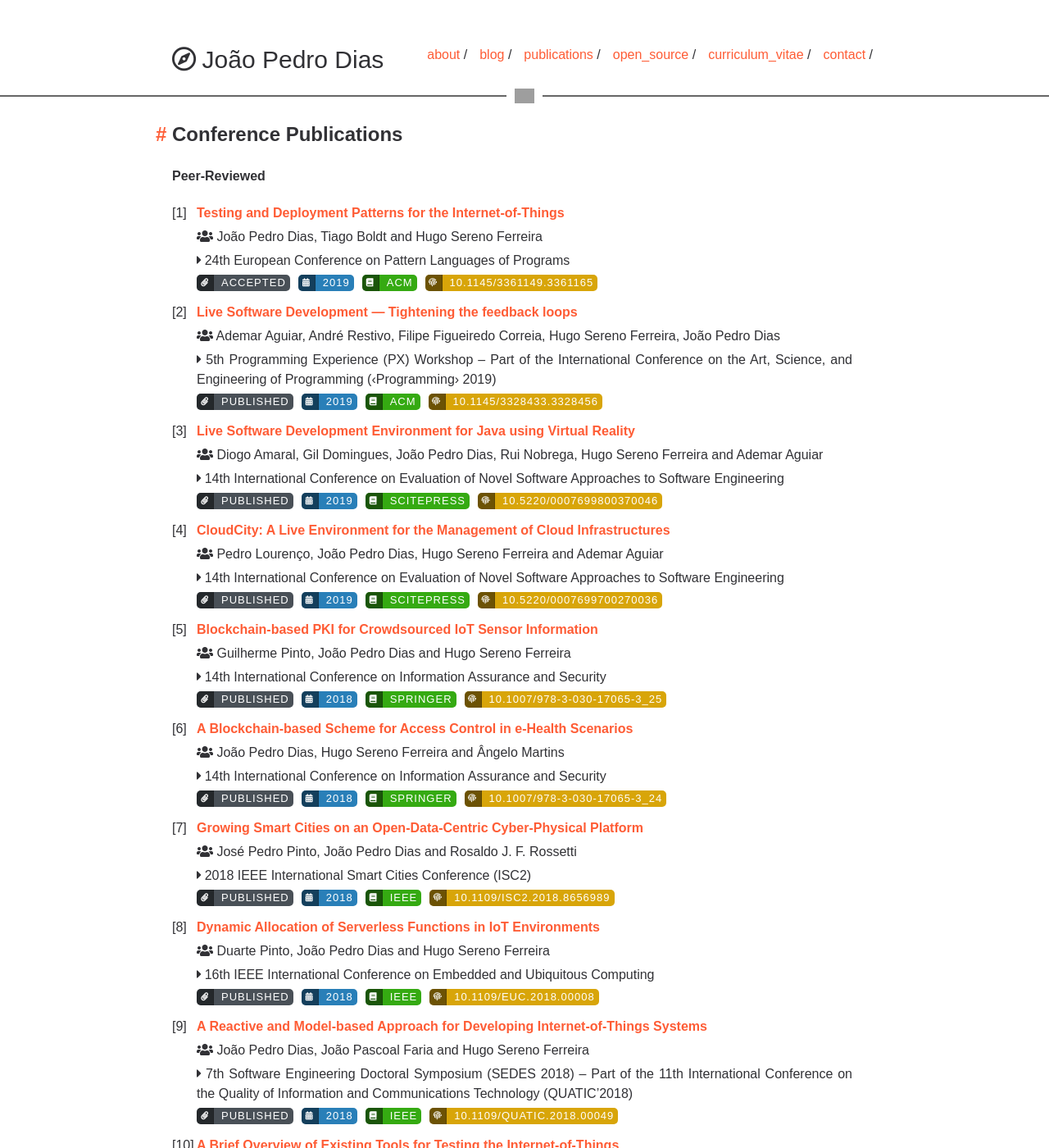
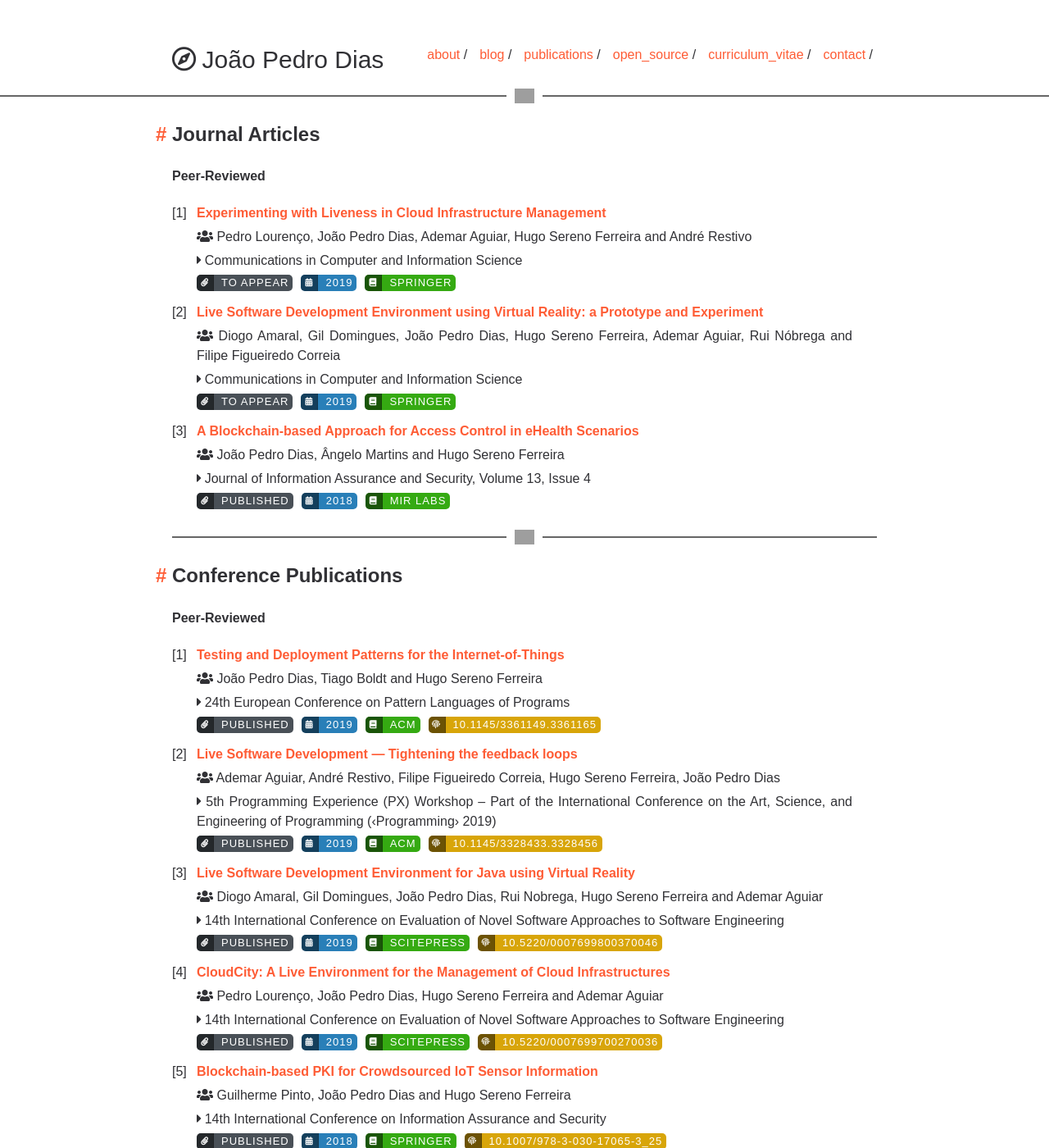
Before and after one commit to jpdias/jpdias.github.io, a Jekyll site: the page built from publications.md, in a window 1280 px wide and 1400 px high. Shown: the whole window at 82% size. Built offline with Jekyll 4.4.1, drawn with Linux system fonts in a browser that asks for light colours; nearby versions of some CDN libraries; some web fonts are replaced; some of the changed text lies outside the part shown; grey boxes are pictures that could not be loaded.

Commit message:
add to appear pubs

```diff
--- a/_data/publications.yml
+++ b/_data/publications.yml
@@ -7,7 +7,7 @@ confs:
     year: 2019
     doi: 10.1145/3361149.3361165
     url: "http://doi.org/10.1145/3361149.3361165"
-    status: "Accepted"
+    status: "Published"
     pub: ACM
 
   - title: "Live Software Development --- Tightening the feedback loops"
@@ -128,6 +128,22 @@ confs:
     pub: SCITEPRESS
 
 journals:
+  - title: "Experimenting with Liveness in Cloud Infrastructure Management"
+    authors: "Pedro Lourenço, João Pedro Dias, Ademar Aguiar, Hugo Sereno Ferreira and André Restivo"
+    conference: "Communications in Computer and Information Science"
+    year: 2019
+    url: "/404"
+    issn: "-"
+    status: "To Appear"
+    pub: Springer
+  - title: "Live Software Development Environment using Virtual Reality: a Prototype and Experiment"
+    authors: "Diogo Amaral, Gil Domingues, João Pedro Dias, Hugo Sereno Ferreira, Ademar Aguiar, Rui Nóbrega and Filipe Figueiredo Correia"
+    conference: "Communications in Computer and Information Science"
+    year: 2019
+    url: "/404"
+    issn: "-"
+    status: "To Appear"
+    pub: Springer
   - title: "A Blockchain-based Approach for Access Control in eHealth Scenarios"
     authors: "João Pedro Dias, Ângelo Martins and Hugo Sereno Ferreira"
     conference: "Journal of Information Assurance and Security, Volume 13, Issue 4"
--- a/publications.md
+++ b/publications.md
@@ -3,12 +3,13 @@ layout: default
 title: "./jpdias/publications"
 ---
 
-## Conference Publications
+
+## Journal Articles
 #### Peer-Reviewed
 
 {% assign counter = 0 %}
 
-{% for pub in site.data.publications.confs %}
+{% for pub in site.data.publications.journals %}
 
  {% assign counter = counter | plus:1 %}
 
@@ -20,12 +21,13 @@ title: "./jpdias/publications"
 
 ---
 
-## Journal Articles
+
+## Conference Publications
 #### Peer-Reviewed
 
 {% assign counter = 0 %}
 
-{% for pub in site.data.publications.journals %}
+{% for pub in site.data.publications.confs %}
 
  {% assign counter = counter | plus:1 %}
 
```
